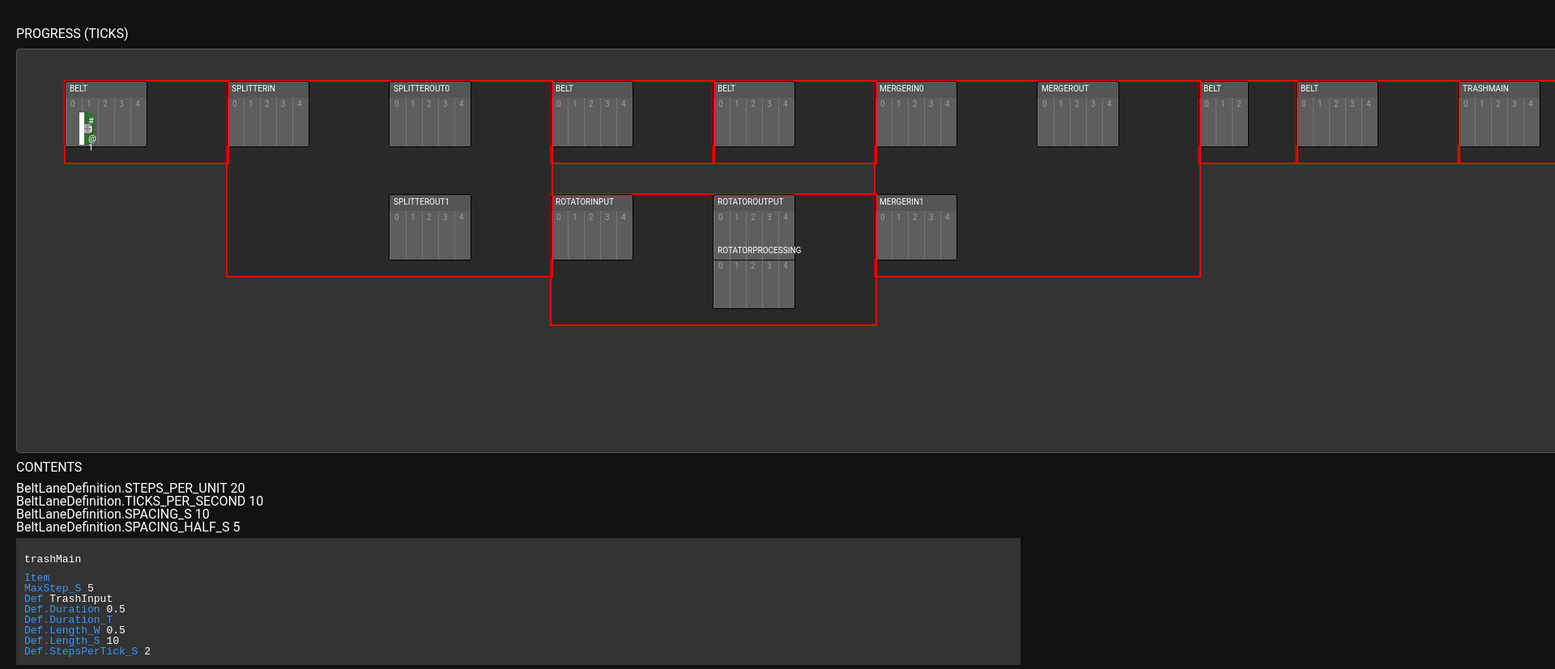
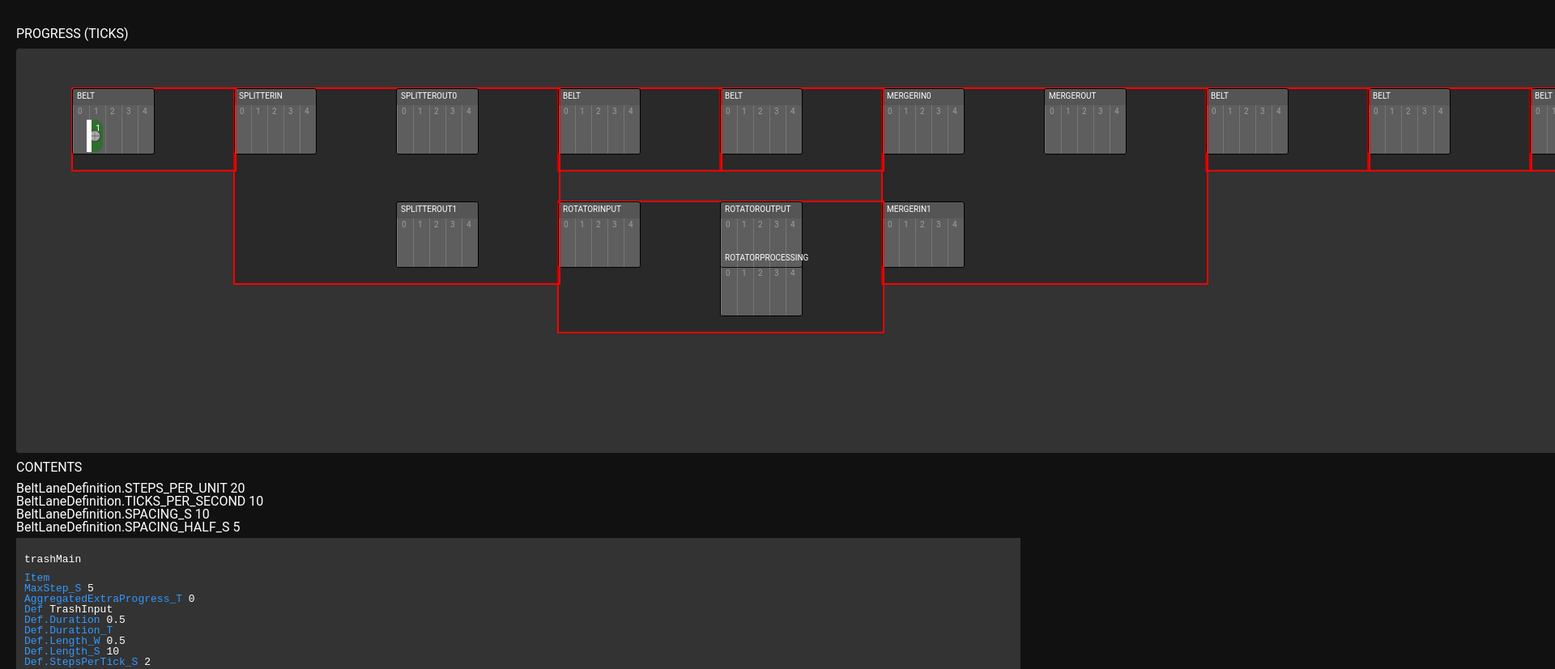
Before and after one commit to tobspr-games/shapez2-simulation-visualizer, a Vue app: page / in a window 1280 px wide. Shown: the part 658-1485 px from the top of the page at 81% size, 1920 px wide, since content can reach past the window. Built offline with nearby package versions, Linux system fonts and the light colour scheme.

Commit message:
Improve simulation

```diff
--- a/src/assets/scss/style.scss
+++ b/src/assets/scss/style.scss
@@ -30,7 +30,7 @@ button {
     width: 2000px;
     height: 500px;
     background: #333;
-    border: 1px solid #555;
+    border: 50px solid #333;
     margin: 10px 0;
     display: block;
     position: relative;
@@ -117,9 +117,11 @@ h3 {
         position: absolute;
         color: #fff;
     }
+}
+
 .item {
     position: absolute;
-        top: 38px;
+    margin-top: 38px;
     margin-left: -3px;
     height: 20px;
 
@@ -134,7 +136,15 @@ h3 {
         height: 40px;
     }
 
-        transition: left 0.1s linear;
+    .accumulatedProgress {
+        background: rgba(blue, 0.2);
+        height: 12px;
+        position: absolute;
+        top: 0;
+        left: $pixelPerStep;
+    }
+
+    transition: left 0.25s linear, top 0.25s linear;
     font-size: 11px;
     background: rgba(39, 209, 39, 0.5) url("@/assets/shape.png") right center / 20px 20px no-repeat;
     z-index: 200;
@@ -160,7 +170,6 @@ h3 {
         }
     }
 }
-}
 
 .contents {
     .lane {
--- a/src/pages/Home.vue
+++ b/src/pages/Home.vue
@@ -40,17 +40,17 @@
             .maxStep(
                 v-if="showMaxStep"
                 :key="tick"
-                :style="{ left: ((Number(lane.MaxStep_S)) * PIXEL_PER_STEP) + 'px'}"
+                :style="{ left: unit2px(lane.MaxStep_S)}"
             )
                 | Max@{{ lane.Name }}@{{ lane.MaxStep_S }}
-            .item.world(
-                v-if="lane.Item",
-                :class="['item-' + Number(lane.Item.UID) % 20]"
-                :key="lane.Item.UID"
-                :style="{ left: unit2px(lane.Definition.TicksToSteps_S(lane.Progress_T)) }"
-            )
-                | Item{{ lane.Item.UID }}/{{ lane.Progress_T }}T/{{ lane.Definition.TicksToSteps_S(lane.Progress_T) }}S
-                template(v-if="lane.AggregatedExtraProgress_T >= 0") +{{ lane.AggregatedExtraProgress_T }}
+
+    template(v-for="{item, lane, id, style} in getAllWorldItems()" :key="id")
+        .item.world(
+            :class="['item-' + Number(id) % 20]"
+            :style="style"
+        )
+            | Item{{ item.UID }}/{{ lane.Progress_T }}T/{{ lane.Definition.TicksToSteps_S(lane.Progress_T) }}S
+            template(v-if="lane.AggregatedExtraProgress_T >= 0") +{{ lane.AggregatedExtraProgress_T }}
 
   br
   h3 PROGRESS (TICKS)
@@ -66,11 +66,19 @@
                 :style="{ left: unit2px(i-1) }"
             )
                 | {{ i-1 }}
-            .item.progress(
-                v-if="lane.Item",
-                :class="['item-' + Number(lane.Item.UID) % 20]" :key="lane.Item.UID"
-                :style="{ left: unit2px(lane.Progress_T) }")
-                | \#{{ lane.Item.UID }}@{{ lane.Progress_T }}
+
+    template(v-for="{item, lane, id, style} in getAllTickItems()" :key="id")
+        .item.progress(
+            :class="['item-' + Number(id) % 20]"
+            :style="style"
+        )
+            | {{ lane.Item.UID }}
+            .accumulatedProgress(
+                v-if="lane.Item && lane.AggregatedExtraProgress_T > 0n"
+                :style="{ width: unit2px(lane.AggregatedExtraProgress_T) }"
+            ) +{{ lane.AggregatedExtraProgress_T }}
+
+
   h3 CONTENTS
 
   .contents
@@ -84,6 +92,7 @@
       p <b>Item</b> {{ lane.Item?.UID }}
       p(v-if="lane.Item") <b>Progress_T</b> {{ lane.Progress_T }}
       p <b>MaxStep_S</b> {{ lane.MaxStep_S }}
+      p <b>AggregatedExtraProgress_T</b> {{ lane.AggregatedExtraProgress_T }}
       p <b>Def</b> {{ lane.Definition.Name }}
       p <b>Def.Duration</b> {{ lane.Definition.Duration }}
       p <b>Def.Duration_T</b> {{ lane.Definition.Duration_W }}
@@ -169,7 +178,8 @@
         snapshots.push(makeSnapshot());
         tick.value += Number(ticks);
         window.tick = tick.value;
-
+        console.clear();
+        console.log("TICK (", ticks, ")");
         for (var building of buildings) {
             building.OnUpdate(ticks);
         }
@@ -185,6 +195,8 @@
         if (snapshots.length == 0) {
             return;
         }
+        console.clear();
+        console.log("(previous tick loaded)");
         tick.value -= 1;
         window.tick = tick.value;
 
@@ -206,6 +218,50 @@
         }
     }
 
+    function getAllWorldItems() {
+        let result = [];
+        for (var building of buildings) {
+            for (var lane of building.GetLanes()) {
+                if (!lane.HasItem) {
+                    continue;
+                }
+                result.push({
+                    id: lane.Item!.UID,
+                    lane,
+                    item: lane.Item,
+                    style: {
+                        left: unit2px(
+                            lane.Definition.TicksToSteps_S(lane.Progress_T) + building.PosX + lane.PosX,
+                        ),
+                        top: unit2px(building.PosY + lane.PosY),
+                    },
+                });
+            }
+        }
+        return result.sort((a, b) => Number(a.id - b.id));
+    }
+
+    function getAllTickItems() {
+        let result = [];
+        for (var building of buildings) {
+            for (var lane of building.GetLanes()) {
+                if (!lane.HasItem) {
+                    continue;
+                }
+                result.push({
+                    id: lane.Item!.UID,
+                    lane,
+                    item: lane.Item,
+                    style: {
+                        left: unit2px(lane.Progress_T + building.PosX + lane.PosX),
+                        top: unit2px(building.PosY + lane.PosY),
+                    },
+                });
+            }
+        }
+        return result.sort((a, b) => Number(a.id - b.id));
+    }
+
     function nextMaxTick() {
         nextTick(maxTicksPerFrame.value);
     }
@@ -218,8 +274,8 @@
         return {
             width: unit2px(building.EffectiveDimensions.x),
             height: unit2px(building.EffectiveDimensions.y),
-            left: unit2px(building.PosX + 2n),
-            top: unit2px(building.PosY + 2n),
+            left: unit2px(building.PosX),
+            top: unit2px(building.PosY),
         };
     }
 
--- a/src/simulation/BeltSimulation.ts
+++ b/src/simulation/BeltSimulation.ts
@@ -107,11 +107,14 @@ export class BeltSimulation {
             } else {
                 // Also update our max progress
 
+                console.warn("RESET PROGRESS ON", lane.Name, lane.Item!.UID);
+                lane.AggregatedExtraProgress_T = 0n;
+
                 // @EXTRA
                 // Since we were able to travel the full lane without any clamping, clear our extra progress
                 // lane.AggregatedExtraProgress_T = 0n;
                 if (lane.AggregatedExtraProgress_T > 0n) {
-                    console.log("Apply extra progress of ", lane.AggregatedExtraProgress_T, "to", lane.Name);
+                    console.warn("Apply extra progress of ", lane.AggregatedExtraProgress_T, "to", lane.Name);
                     lane.Progress_T += lane.AggregatedExtraProgress_T;
                     lane.AggregatedExtraProgress_T = 0n;
                 }
@@ -170,21 +173,27 @@ export class BeltSimulation {
                 var desiredNewProgress_T = lane.Progress_T + delta_T + lane.AggregatedExtraProgress_T;
                 var actualNewProgress_T = min(desiredNewProgress_T, maxTicks_T);
                 var missingMomentum_T = max(0n, desiredNewProgress_T - actualNewProgress_T);
-                // console.log(
-                //     "Item @",
-                //     lane.Item?.UID,
-                //     "wants to go to ",
-                //     desiredNewProgress_T,
-                //     "but can only go to",
-                //     actualNewProgress_T,
-                //     "missing",
-                //     missingMomentum_T,
-                // );
 
-                lane.AggregatedExtraProgress_T = min(
-                    missingMomentum_T,
-                    BeltLaneDefinition.TICKS_PER_SECOND / 2n,
-                );
+                if (missingMomentum_T == 0n) {
+                    console.log("CLEAR", lane.Name, lane.Item?.UID);
+                    lane.AggregatedExtraProgress_T = 0n;
+                } else {
+                    console.log(
+                        "Item @",
+                        lane.Name,
+                        lane.Item?.UID,
+                        "wants to go to ",
+                        desiredNewProgress_T,
+                        "but can only go to",
+                        actualNewProgress_T,
+                        "missing",
+                        missingMomentum_T,
+                    );
+                    lane.AggregatedExtraProgress_T = min(
+                        missingMomentum_T,
+                        BeltLaneDefinition.TICKS_PER_SECOND / 2n,
+                    );
+                }
 
                 // Regular progression
                 lane.Progress_T = actualNewProgress_T;
@@ -211,9 +220,9 @@ export class BeltSimulation {
             throw new Error("Item to transfer to " + nextLane + " but lane is empty!");
         }
 
-        var nextDefinition = nextLane.Definition;
-
+        // @EXTRA
         // Lane filters
+        // var nextDefinition = nextLane.Definition;
         // if (!nextDefinition.CheckFilters(itemToTransfer))
         // {
         //     return false;
--- a/src/simulation/Scenario.ts
+++ b/src/simulation/Scenario.ts
@@ -21,9 +21,11 @@ let rotator = new RotatorEntity(splitter.RightEndX, 7n);
 
 let merger = new MergerEntity(max(beltUp.RightEndX, rotator.RightEndX), 0n);
 
-let slowBelt = new ShortBeltEntity(merger.RightEndX, 0n);
+let slowBelt = new BeltEntity(merger.RightEndX, 0n);
 let lastBeltAfter = new BeltEntity(slowBelt.RightEndX, 0n);
-let trash = new TrashEntity(lastBeltAfter.RightEndX, 0n);
+let lastBeltAfter1 = new BeltEntity(lastBeltAfter.RightEndX, 0n);
+let lastBeltAfter2 = new BeltEntity(lastBeltAfter1.RightEndX, 0n);
+let trash = new TrashEntity(lastBeltAfter2.RightEndX, 0n);
 
 belt1.MainLane.Item = item;
 belt1.MainLane.Progress_T = 1n;
@@ -38,7 +40,9 @@ rotator.OutputLane.NextLane = merger.InputLanes[1];
 
 merger.OutputLane.NextLane = slowBelt.MainLane;
 slowBelt.MainLane.NextLane = lastBeltAfter.MainLane;
-lastBeltAfter.MainLane.NextLane = trash.MainLane;
+lastBeltAfter.MainLane.NextLane = lastBeltAfter1.MainLane;
+lastBeltAfter1.MainLane.NextLane = lastBeltAfter2.MainLane;
+lastBeltAfter2.MainLane.NextLane = trash.MainLane;
 
 // splitter.OutputLanes[0].NextLane = rotator.InputLane;
 // splitter.OutputLanes[1].NextLane = trashLower.MainLane;
@@ -51,7 +55,19 @@ type Scenario = {
 };
 
 export let SCENARIO: Scenario = {
-    buildings: [belt1, splitter, beltUp, beltUp1, rotator, merger, slowBelt, lastBeltAfter, trash],
+    buildings: [
+        belt1,
+        splitter,
+        beltUp,
+        beltUp1,
+        rotator,
+        merger,
+        slowBelt,
+        lastBeltAfter,
+        lastBeltAfter1,
+        lastBeltAfter2,
+        trash,
+    ],
 };
 
 for (var building of SCENARIO.buildings) {
--- a/src/simulation/buildings/Belt.ts
+++ b/src/simulation/buildings/Belt.ts
@@ -50,7 +50,7 @@ export class SlowBeltEntity extends BeltEntity {
 }
 
 export class ShortBeltEntity extends BeltEntity {
-    protected static BeltDefinition: BeltLaneDefinition = new BeltLaneDefinition("BeltShort", 0.3, 0.3);
+    protected static BeltDefinition: BeltLaneDefinition = new BeltLaneDefinition("BeltShort", 0.2, 0.3);
 
     constructor(posX: int, posY: int) {
         super(posX, posY);
--- a/src/simulation/buildings/Merger.ts
+++ b/src/simulation/buildings/Merger.ts
@@ -68,7 +68,16 @@ export class MergerEntity extends MapEntity {
         }
         this.OutputLane.PostAcceptHook = (lane, excessProgress) => {
             this.NextPreferredInput = (this.NextPreferredInput + 1n) % toInt(this.InputLanes.length);
-
+            console.log(
+                "post accept",
+                lane.Item?.UID,
+                "extra=" + lane.AggregatedExtraProgress_T,
+                "on lane ",
+                lane.Name,
+                "with ticks",
+                excessProgress,
+            );
+            lane.AggregatedExtraProgress_T = 0n;
             var previousLane = this.CurrentInputIndex;
             this.CurrentInputIndex = -1n;
 
```
Lines whose indentation alone changed are shown as unchanged.
